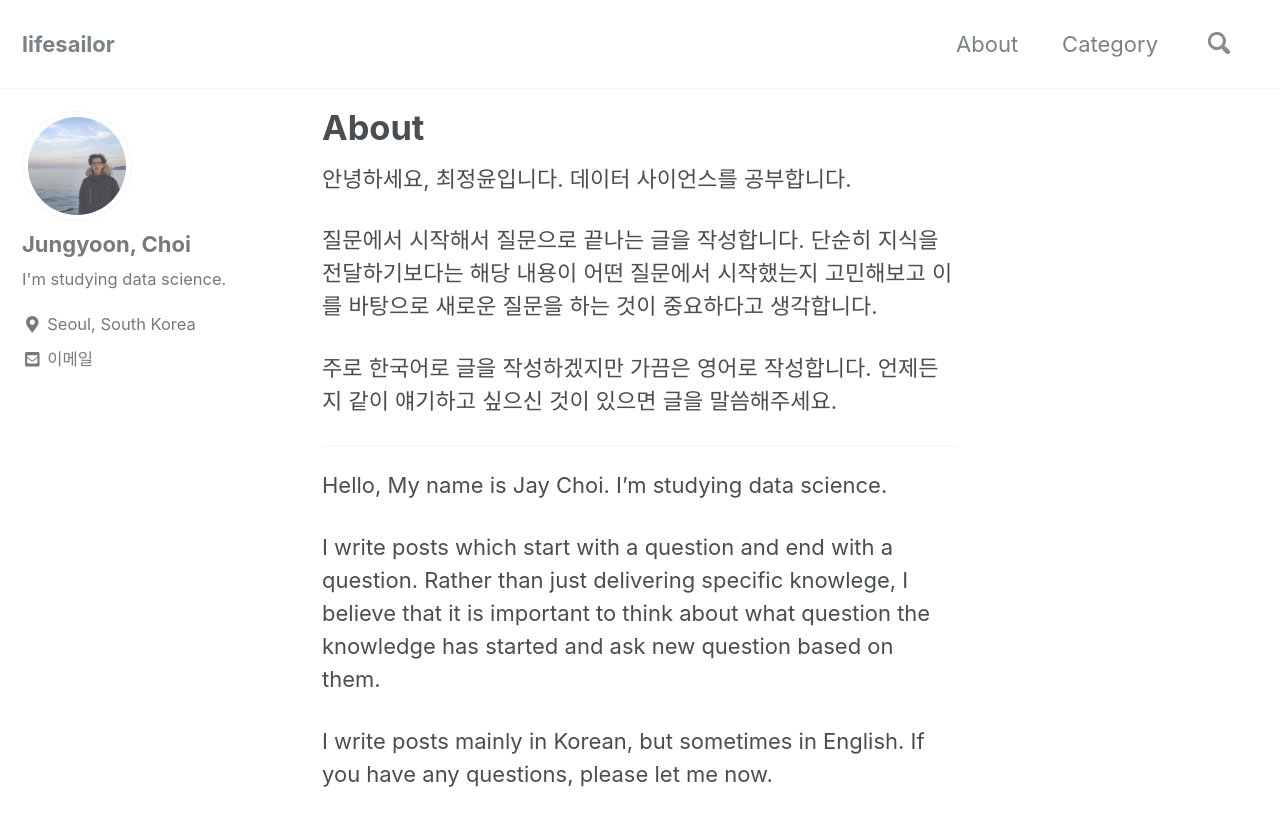
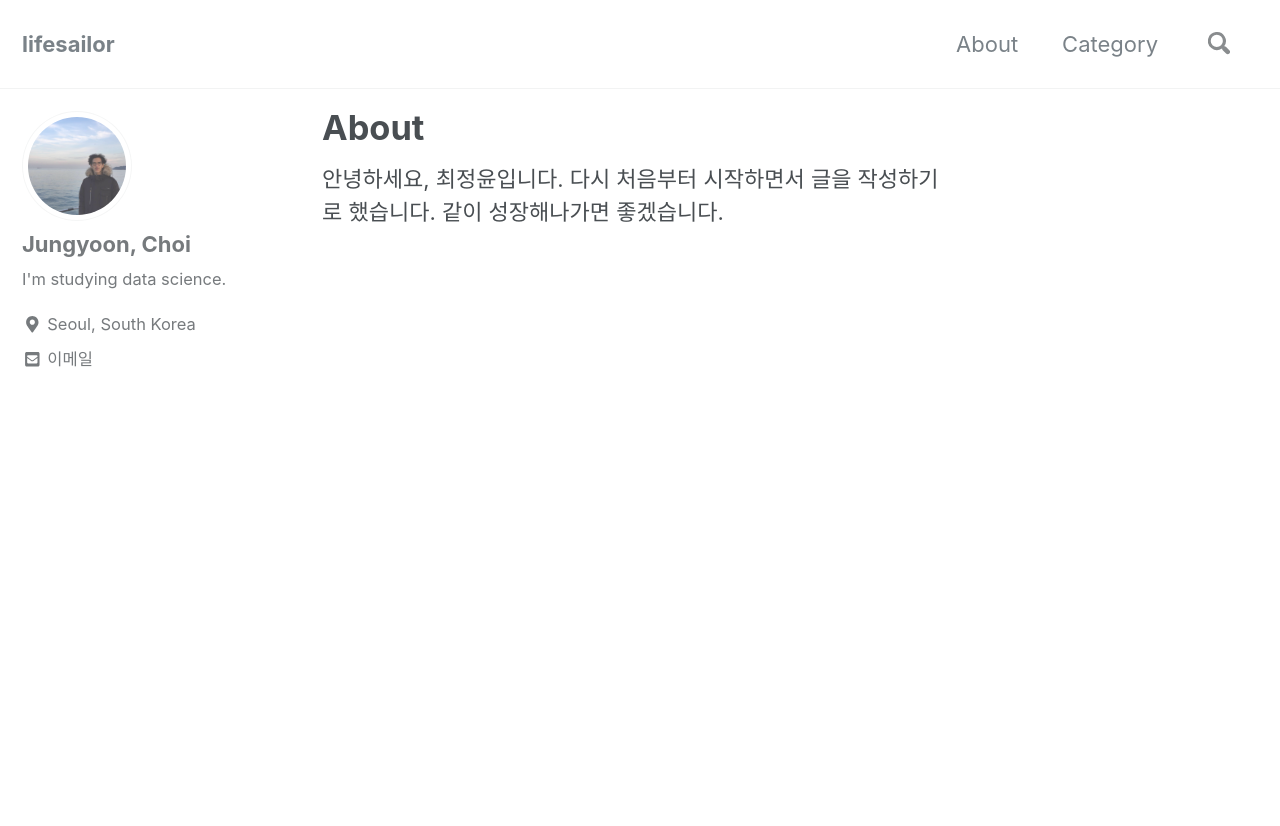
Before and after one commit to lifesailor/lifesailor.github.io, a Jekyll site: the page built from _pages/about.md, in a window 1280 px wide and 900 px high. Shown: the top 826 px of the window. Built offline with Jekyll 4.4.1, drawn with Linux system fonts in a browser that asks for light colours; nearby versions of some CDN libraries.

Commit message:
edit about.md

```diff
--- a/_pages/about.md
+++ b/_pages/about.md
@@ -4,19 +4,4 @@ layout: single
 permalink: /about/
 author_profile: true
 ---
-안녕하세요, 최정윤입니다. 데이터 사이언스를 공부합니다.
-
-질문에서 시작해서 질문으로 끝나는 글을 작성합니다. 단순히 지식을 전달하기보다는 해당 내용이 어떤 질문에서 시작했는지 고민해보고 이를 바탕으로 새로운 질문을 하는 것이 중요하다고 생각합니다.
-
-주로 한국어로 글을 작성하겠지만 가끔은 영어로 작성합니다. 언제든지 같이 얘기하고 싶으신 것이 있으면 글을 말씀해주세요.
-
-
-
-<hr>
-
-
-Hello, My name is Jay Choi. I'm studying data science.
-
-I write posts which start with a question and end with a question. Rather than just delivering specific knowlege, I believe that it is important to think about what question the knowledge has started and ask new question based on them.
-
-I write posts mainly in Korean, but sometimes in English. If you have any questions, please let me now.
+안녕하세요, 최정윤입니다. 다시 처음부터 시작하면서 글을 작성하기로 했습니다. 같이 성장해나가면 좋겠습니다.
```
